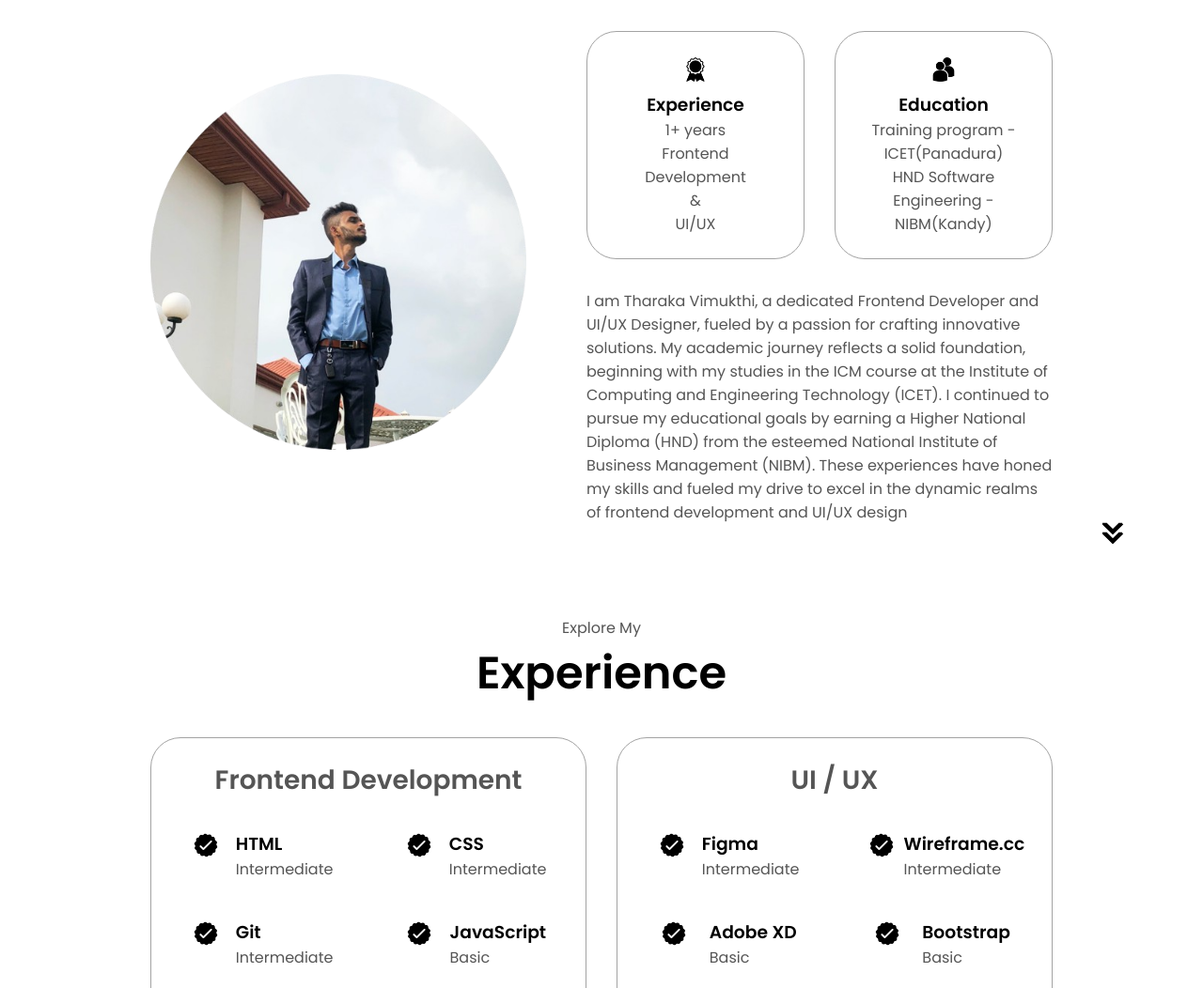
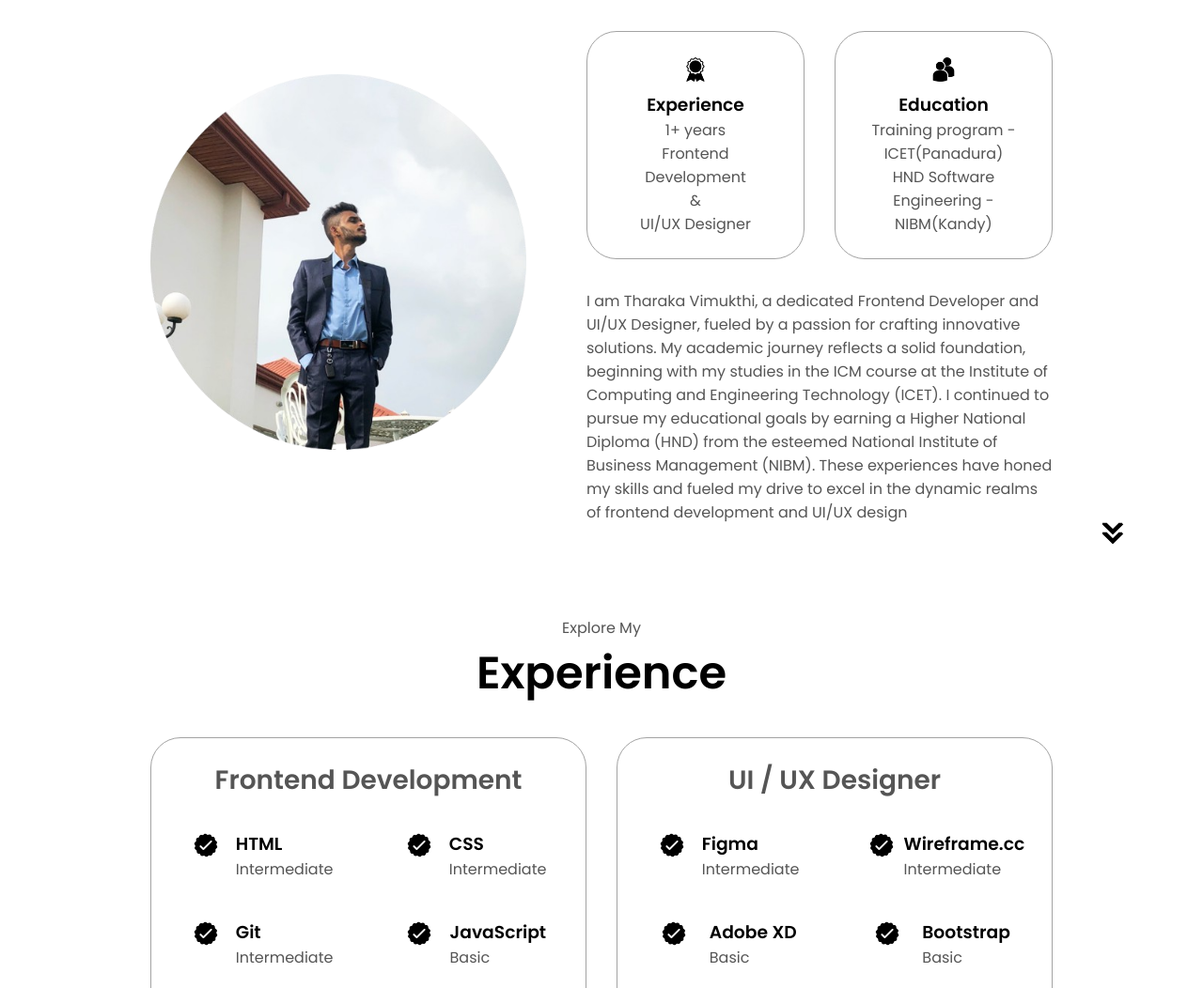
Before and after one commit to Chipzy98/My_Portfolio, a plain HTML site: page index.html in a window 1280 px wide. Shown: the part 1040-2092 px from the top of the page at 94% size. Drawn offline with Linux system fonts and the light colour scheme.

Commit message:
changes 2

```diff
--- a/index.html
+++ b/index.html
@@ -91,7 +91,7 @@
                 class="icon"
               />
               <h3>Experience</h3>
-              <p>1+ years <br />Frontend Development <br>&<br> UI/UX</p>
+              <p>1+ years <br />Frontend Development <br>&<br> UI/UX Designer</p>
             </div>
             <div class="details-container">
               <img
@@ -200,7 +200,7 @@
             </div>
           </div>
           <div class="details-container">
-            <h2 class="experience-sub-title">UI / UX</h2>
+            <h2 class="experience-sub-title">UI / UX Designer</h2>
             <div class="article-container">
               <article>
                 <img
```
